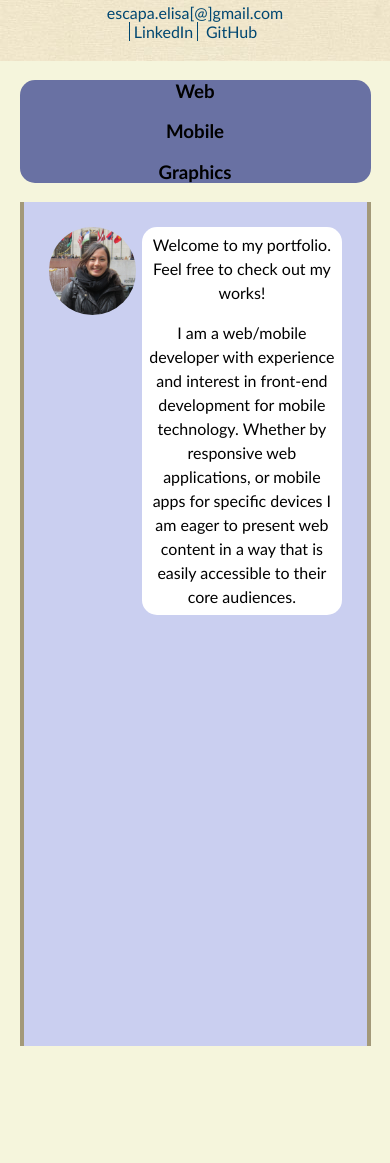
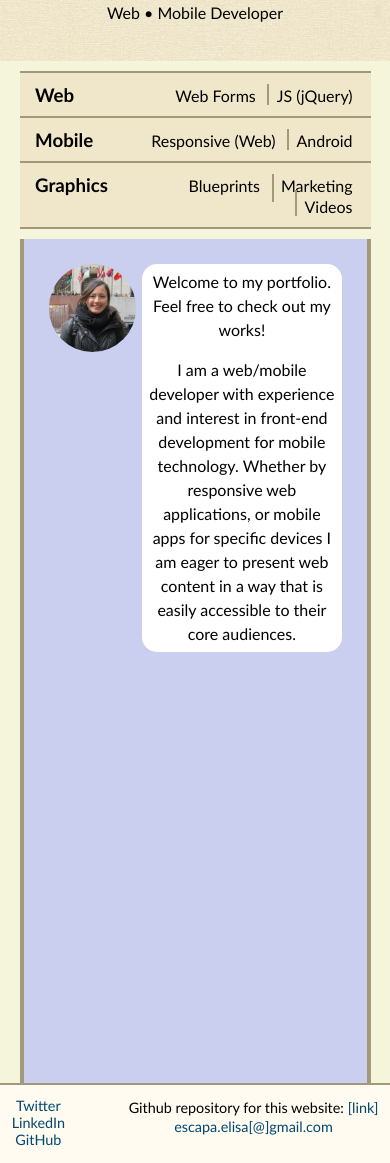
Before and after one commit to eescapa/Portfolio, a plain HTML site: page index.html in a window 390 px wide. Shown: the part 89-1252 px from the top of the page. Before the commit the page ends 1135 px from the top, so only its background shows below. Drawn offline with Linux system fonts and the light colour scheme.

Commit message:
Nav bar, added Footer

```diff
--- a/index.html
+++ b/index.html
@@ -12,11 +12,9 @@
 	<h1>Elisa Escapa Otani</h1>
 
 	<div id="subinfo">
-		<a href="mailto:escapa.elisa@gmail.com">escapa.elisa&#91;&#64;&#93;gmail.com</a>
 
-		<a id="midLnk" ref="http://www.linked.in.com/in/eescapa">LinkedIn</a>
+		Web &bull; Mobile Developer
 
-		<a href="http://www.github.com/elisaeo10/">GitHub</a>
 	</div>
 
 	<div style="clear:both"></div>
@@ -26,30 +24,37 @@
 
 	<!-- Navigation of work samples on left -->
 	<nav>
+		<div class="superNav">
 			<h3>Web</h3>
+
 			<ul class="subNav">
 				<li>Web Forms</li>
 				<li>JS (jQuery)</li>
-				<li>CSS3</li>
 			</ul>
+		</div>
 
+		<div class="superNav">
 			<h3>Mobile</h3>
 			<ul class="subNav">
 				<li>Responsive (Web)</li>
 				<li>Android</li>
 			</ul>
+		</div>
 
+		<div class="superNav">
 			<h3>Graphics</h3>
 			<ul class="subNav">
 				<li>Blueprints</li>
-				<li>Fliers / Stickers</li>
+				<li>Marketing</li>
 				<li>Videos</li>
 			</ul>
+		</div>
 	</nav>
 
 
 	<!-- Content of Work Sample -->
 	<section>
+		<div class="twoColWrapper">
 			<img id="profileImg" src="style/img/profile.png" />
 
 			<div id="speechBubble">
@@ -60,9 +65,24 @@
 				I am eager to present web content in a way that is easily accessible
 				to their core audiences.
 			</div>
+		</div>
 	</section>
 
+</div> <!-- end content -->
+
+<footer>
+	<div class="left">
+		<div id="iconTwitter"><a href="http://twitter.com/ElisaEscapa">Twitter</a></div>
+		<div id="iconLinkedIn"><a href="http://www.linked.in.com/in/eescapa">LinkedIn</a></div>
+		<div id="iconGitHub"><a href="http://www.github.com/elisaeo10/">GitHub</a></div>
 	</div>
+
+	<div class="right">
+		<p>Github repository for this website:
+			<a href="http://www.github.com/elisaeo10/Portfolio/">[link]</a></p>
+		<a href="mailto:escapa.elisa@gmail.com">escapa.elisa&#91;&#64;&#93;gmail.com</a>
+	</div>
+</footer>
 </body>
 
 <script type="text/javascript" src="scripts/jquery-ui/jquery-1.10.2.js"></script>
--- a/scripts/panoptic.js
+++ b/scripts/panoptic.js
@@ -1,12 +1,24 @@
 $(document).ready(function () {
 
+	/* Make nav stick to top */
+	var stickyTop = $('nav').offset().top; // returns number
 
-	/* Toggle slide down when nav h3 clicked */
-	$mainNav = $('nav h3');
+	$(window).scroll(function(){ // scroll event
 
-	$mainNav.click(function() {
-		$('ul.subNav li').slideToggle('slow');
+		/* Only call when non-Responsive */
+		if($(document).width() > 567){
+
+			$navWidth = $('nav').width();
+			var windowTop = $(window).scrollTop(); // returns number
+
+			//if nav top is touching the top of the window, make nav stick to it
+			if (stickyTop < windowTop) {
+				$('nav').css({ position: 'fixed', top: 0, width: $navWidth });
+			}
+			else {
+				$('nav').css({ position: 'static', width:'25%' });
+			}
+		}
 	});
 
-
 });
--- a/style/panoptic.css
+++ b/style/panoptic.css
@@ -2,8 +2,8 @@
 * Base Color (white sand): #F0E7CA;
 * Lighter: #FFFBF0;
 * Darker: #A39979;
-* Complimentary (indigo) : #6971A3;
-* Complimentary (lilac) : #004771;
+* Complimentary (lilac) : #6971A3;
+* Complimentary (indigo) : #004771;
 */
 
 html, body {
@@ -28,8 +28,8 @@ a:hover { color:#9dabce; }
 a:visited { color:#004771 }
 a:visited:hover { color:#9dabce; }
 
-.left { float:left }
-.right { float:right }
+.left { display:inline; vertical-align:middle; float:left }
+.right { display:inline; vertical-align:middle; float:right }
 
 body {
 	font-family:"Trebuchet MS", Helvetica, sans-serif;
@@ -112,52 +112,38 @@ body {
 /*** LEFT NAVIGATION ***/
 	nav {
 		float:left;
-		width:23%; /* of the page. Extra 2% whitespace between nav & section */
-		position:fixed;
-
+		width:25%;
+		height:75%;
 		text-align:center;
-		background-color:#6971A3;
-
-		border-top-left-radius:15px;
-		border-top-right-radius:15px;
-		border-bottom-left-radius:15px;
-		border-bottom-right-radius:15px;
 	}
 
 
 	nav h3 {
 		width:100%;
+		text-align:left;
+		padding-left:5px;
+
+		border-bottom:2px solid #A39979;
 	}
 
-	nav h3:hover {
-		cursor:pointer;
-	}
-
-
 	ul.subNav li {
-		display:none;
 		text-align:right;
-		padding:10px;
-
-		border-bottom:2px solid black;
-		background-color:#9dabce;
-	}
-
-	ul.subNav li:first-child {
-		border-top:2px solid #A39979;
+		padding-bottom:10px;
 	}
 
 
 /*** SECTION WITH CONTENT ***/
 	section {
 		float:right;
-		width:73%;
+		width:73%;  /* of the page. Extra 2% whitespace between nav & section */
 		height:100%;
 		padding:25px;
 
 		background-color:#CACFF0;
 		border-left:4px solid #A39979;
 		border-right:4px solid #A39979;
+
+		text-align:center; /* center section content */
 	}
 
 	/* Fix for Firefox
@@ -180,27 +166,26 @@ body {
 	img#profileImg {
 		width:30%;
 		border-radius:50%;
-		display:inline;
+
+		display: inline;
 		float:left;
 	}
 
 	div#speechBubble {
-		display:inline;
-		float:right;
-		margin-left:2%;
-
 		width:68%; /* 95% */
 		height:20%;
 		margin: 0 auto;
+		margin-left:2%;
+		padding:2%;
 		background-color:white;
+
+  		/* For p's vertical align */
+		display:inline-table;
+		float:right;
 
 		-webkit-border-radius:10px;
 		-moz-border-radius:10px;
 		border-radius:15px;
-
-		padding:2%;
-		/* For vertical align */
-		display:table;
 	}
 
 	div#speechBubble p {
@@ -209,3 +194,22 @@ body {
 		vertical-align:middle;
 		display:block;
 	}
+
+
+/*** FOOTER ***/
+footer {
+	height:80px;
+	width:100%;
+	clear:both;
+
+	margin:0 auto;
+	margin-top:10px;
+	padding:3%;
+
+
+	background:#FFFBF0;
+	border-top:2px solid #A39979;
+
+	text-align:center;
+	font-size:0.9em;
+}
--- a/style/responsive.css
+++ b/style/responsive.css
@@ -4,6 +4,7 @@
 
 /* screens less than 800px width wide */
 @media screen and (max-width: 567px) {
+
 	/********* HEADER ********/
 
 	#subinfo {
@@ -28,21 +29,6 @@
 		margin-top:150px;
 	}
 
-
-
-/*** LEFT NAVIGATION ***/
-
-	nav {
-		height:auto;
-		width:100%;
-		margin-bottom:10px;
-
-		float:none;
-		position:static;
-		display:block !important;
-		clear:both;
-	}
-
 	section {
 		width:100%;
 		clear:both;
@@ -59,6 +45,71 @@
 	  }
 	}
 
+/*** LEFT NAVIGATION ***/
+
+	nav {
+		display:block !important;
+		position:static;
+		clear:both;
+		float:none;
+
+		height:auto;
+		width:100%;
+		margin:10px 0;
+
+		text-align:left;
+		border-top:2px solid #A39979;
+	}
+
+	div.superNav {
+		overflow:auto;
+
+		padding:3%;
+		background-color:#F0E7CA;
+		border-bottom:2px solid #A39979;
+	}
+
+	div.superNav h3 {
+		display:inline;
+		text-align:left;
+		clear:left;
+
+		width:auto;
+		border-bottom:none;
+		border-right:2px
+	}
+
+	div.superNav ul.subNav {
+		display:inline;
+		vertical-align:middle;
+		text-align:right;
+
+		clear:right;
+		float:right;
+		overflow:hidden;
+
+		width:75%;
+	}
+
+	div.superNav ul.subNav li {
+		display:inline;
+		vertical-align:middle;
+
+		padding:3%;
+		border-left:2px solid #A39979;
+	}
+	div.superNav ul.subNav li:first-child {
+		border-left:none;
+	}
+
+
+
+	ul.subNav li {
+		text-align:right;
+		padding-bottom:10px;
+	}
+
+	/*** SECTION WITH CONTENT ***/
 
 }
 
```
Lines whose indentation alone changed are shown as unchanged.
